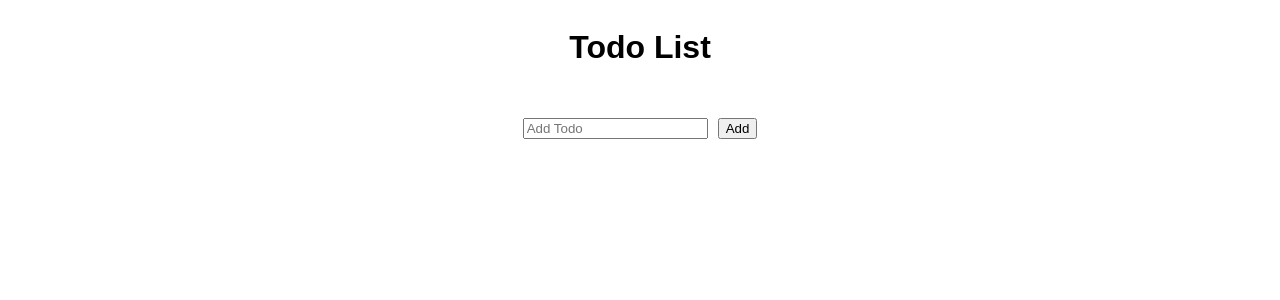
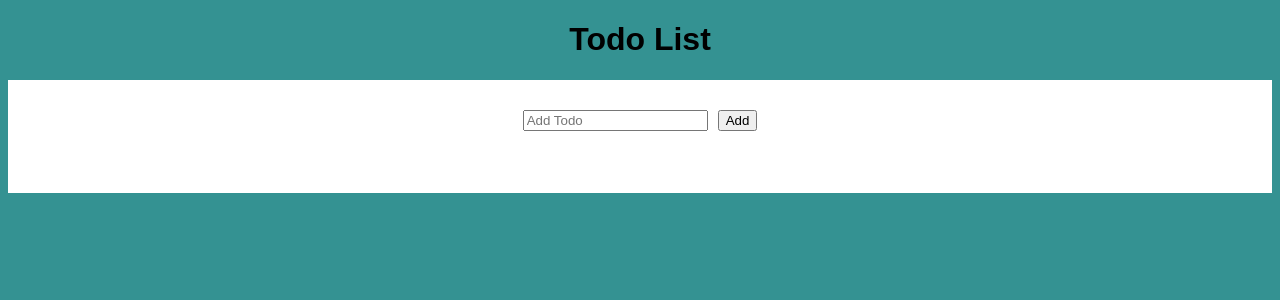
Before and after one commit to ngocphong230801/reactjs-training, a React (Vite) app in the folder my-react-app/: page / in a window 1280 px wide. Shown: the top 300 px of the page. Built offline with nearby package versions, Linux system fonts and the light colour scheme.

Commit message:
Update code style

```diff
--- a/my-react-app/src/App.tsx
+++ b/my-react-app/src/App.tsx
@@ -52,8 +52,9 @@ const App: React.FC = () => {
   };
 
   return (
+    <div>
+    <h1>Todo List</h1>
     <div className='container'>
-      <h1>Todo List</h1>
       <div className='input-header'>
         <input
           type="text"
@@ -66,6 +67,7 @@ const App: React.FC = () => {
       </div>
       <TodoList todos={todos} toggleTodo={toggleTodo} deleteTodo={deleteTodo} />
     </div>
+    </div>
   );
 };
 
--- a/my-react-app/src/index.css
+++ b/my-react-app/src/index.css
@@ -1,12 +1,14 @@
 body {
   box-sizing: border-box;
   font-family: Arial, Helvetica, sans-serif;
+  background-color: rgb(52, 146, 146);
 }
 
 .container {
   display: flex;
   flex-direction: column;
   gap: 30px;
+  background-color: #fff;
 }
 
 h1 {
@@ -18,6 +20,7 @@ h1 {
   justify-content: center;
   display: flex;
   gap: 10px;
+  margin-top: 30px;
 }
 
 ul {
```
